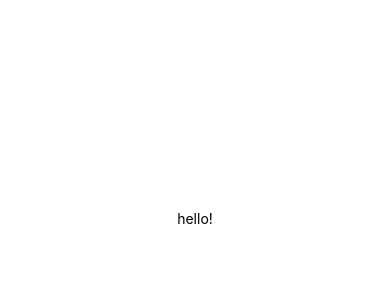
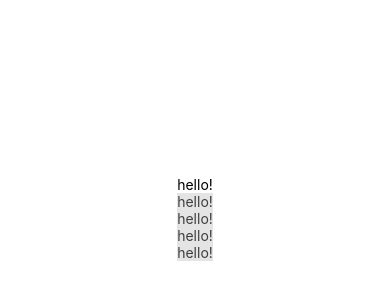
Before and after one commit to masaru-suzuki/ReactNative-tutorial, a React Native app: screen / in a window 390 px wide. Shown: the part 204-504 px from the top of the page. Built offline with nearby package versions, Linux system fonts and the light colour scheme.

Commit message:
add BodyText.js

```diff
--- a/App.js
+++ b/App.js
@@ -1,10 +1,15 @@
 import React from 'react';
 import { StyleSheet, Text, View } from 'react-native';
+import BodyText from './src/elements/BodyText';
 
 export default function App() {
   return (
     <View style={styles.container}>
       <Text>hello!</Text>
+      <BodyText>hello!</BodyText>
+      <BodyText>hello!</BodyText>
+      <BodyText>hello!</BodyText>
+      <BodyText>hello!</BodyText>
     </View>
   );
 }
--- /dev/null
+++ b/src/elements/BodyText.js
@@ -0,0 +1,20 @@
+import React from 'react';
+import { StyleSheet, View, Text } from 'react-native';
+
+class BodyText extends React.Component {
+  render() {
+    return (
+      <View>
+        <Text style={styles.Text}>{this.props.children}</Text>
+      </View>
+    );
+  }
+}
+
+const styles = StyleSheet.create({
+  Text: {
+    color: '#3e3e3e',
+    backgroundColor: '#e4e4e4'
+  }
+});
+export default BodyText;
```
